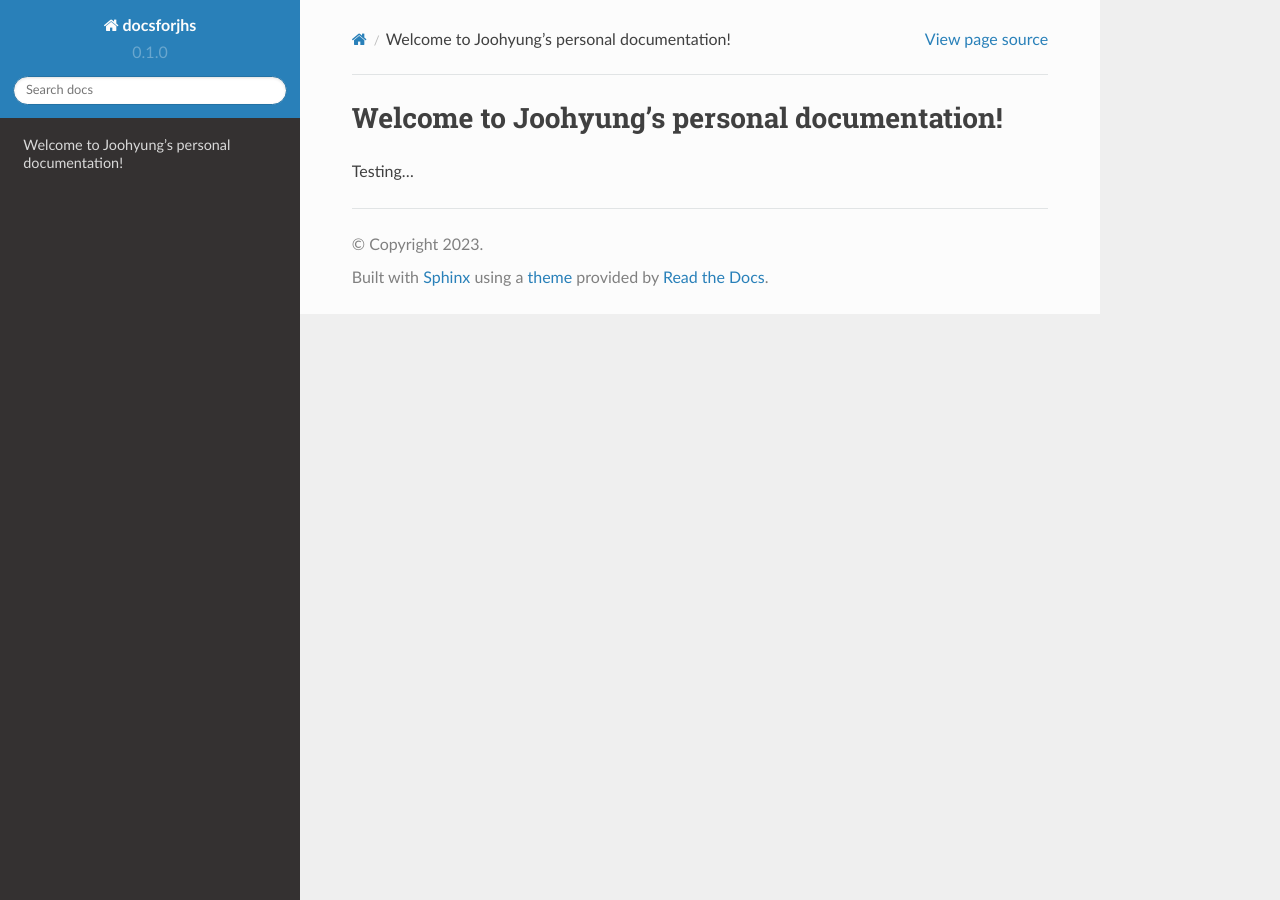
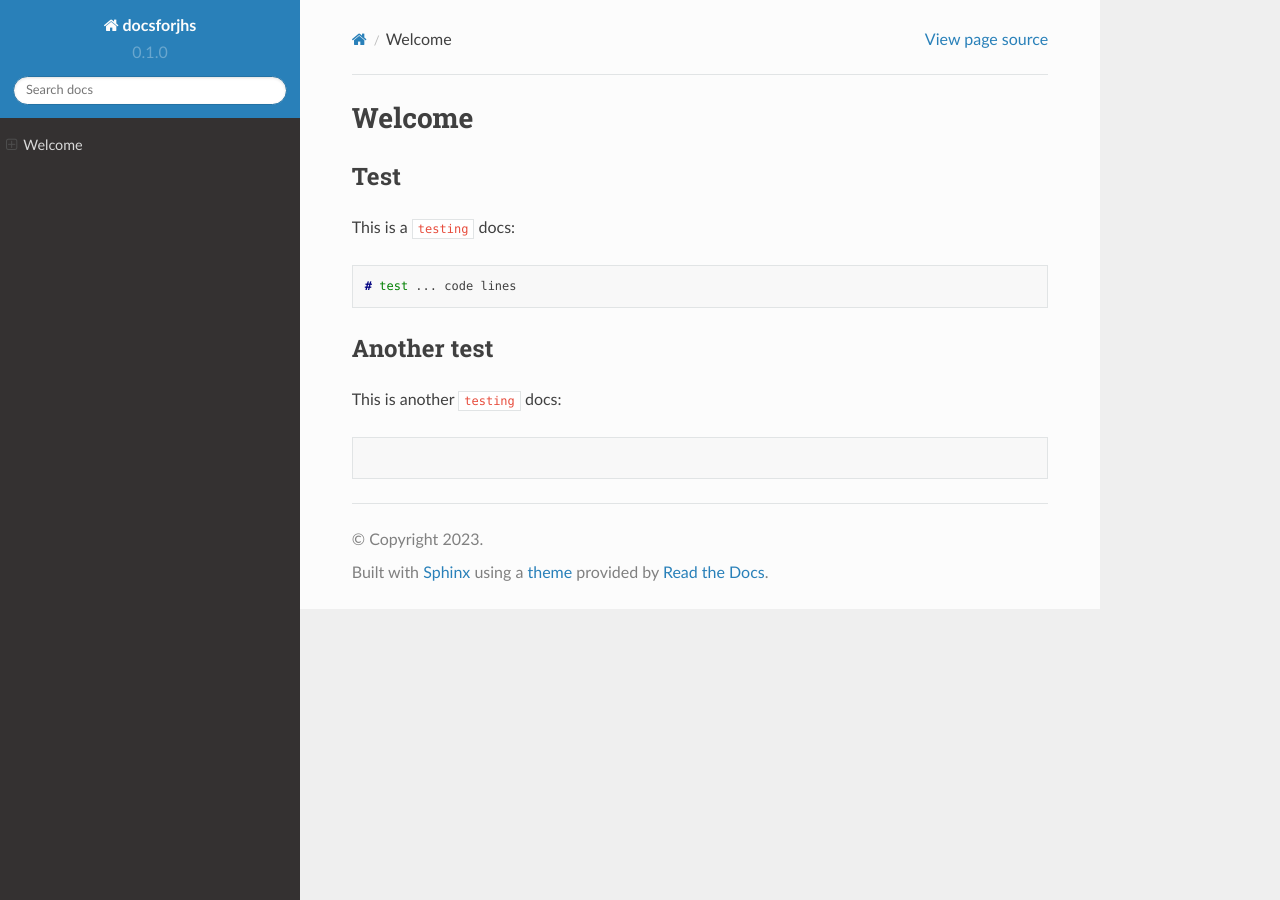
Before and after one commit to joohyungsun7/docsforjhs, a Sphinx documentation site: the page built from docs/index.rst, in a window 1280 px wide. Built offline with Sphinx 7.4.7 and the Read the Docs theme 2.0.0, drawn with Linux system fonts in a browser that asks for light colours.

Commit message:
Update index.rst

```diff
--- a/docs/index.rst
+++ b/docs/index.rst
@@ -1,4 +1,20 @@
-Welcome to Joohyung's personal documentation!
-===================================
+Welcome
+=====
 
-Testing...
+.. _test01:
+
+Test
+------------
+
+This is a ``testing`` docs:
+
+.. code-block:: console
+
+   # test ... code lines
+
+Another test
+----------------
+
+This is another ``testing`` docs:
+
+.. code-block:: test
```
